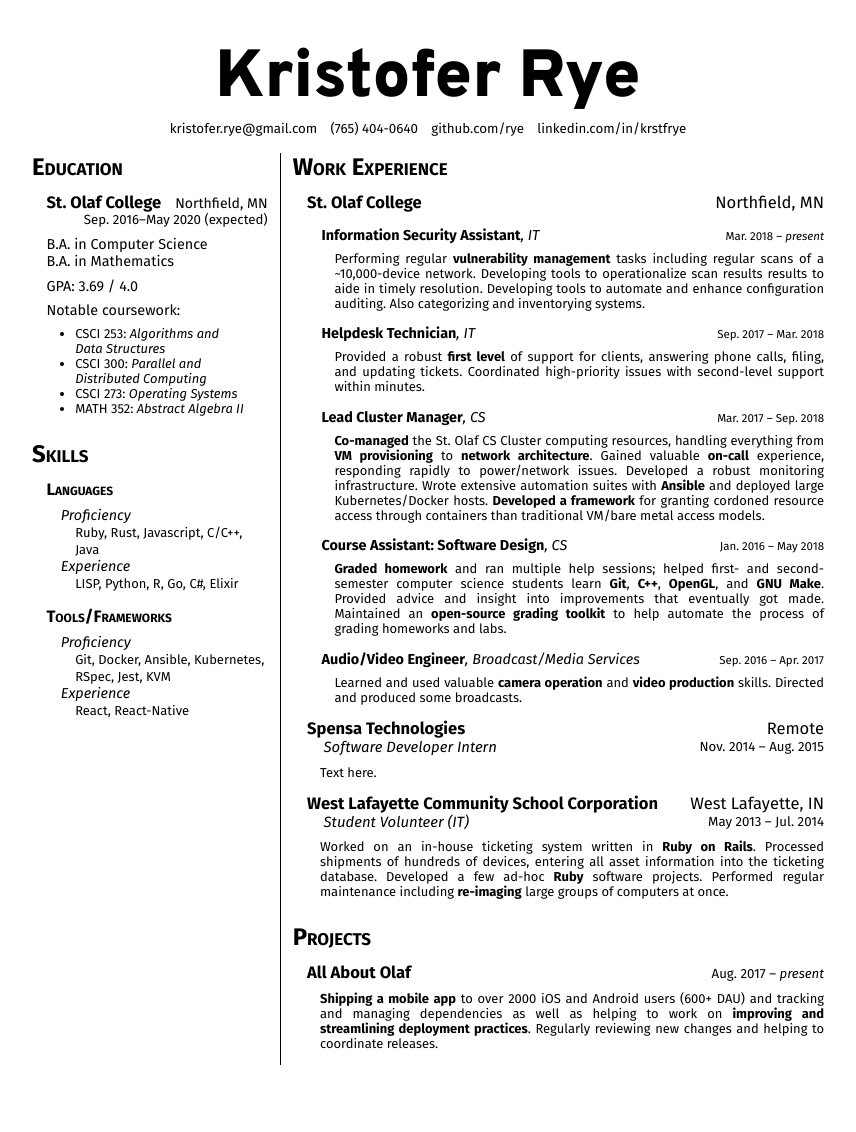
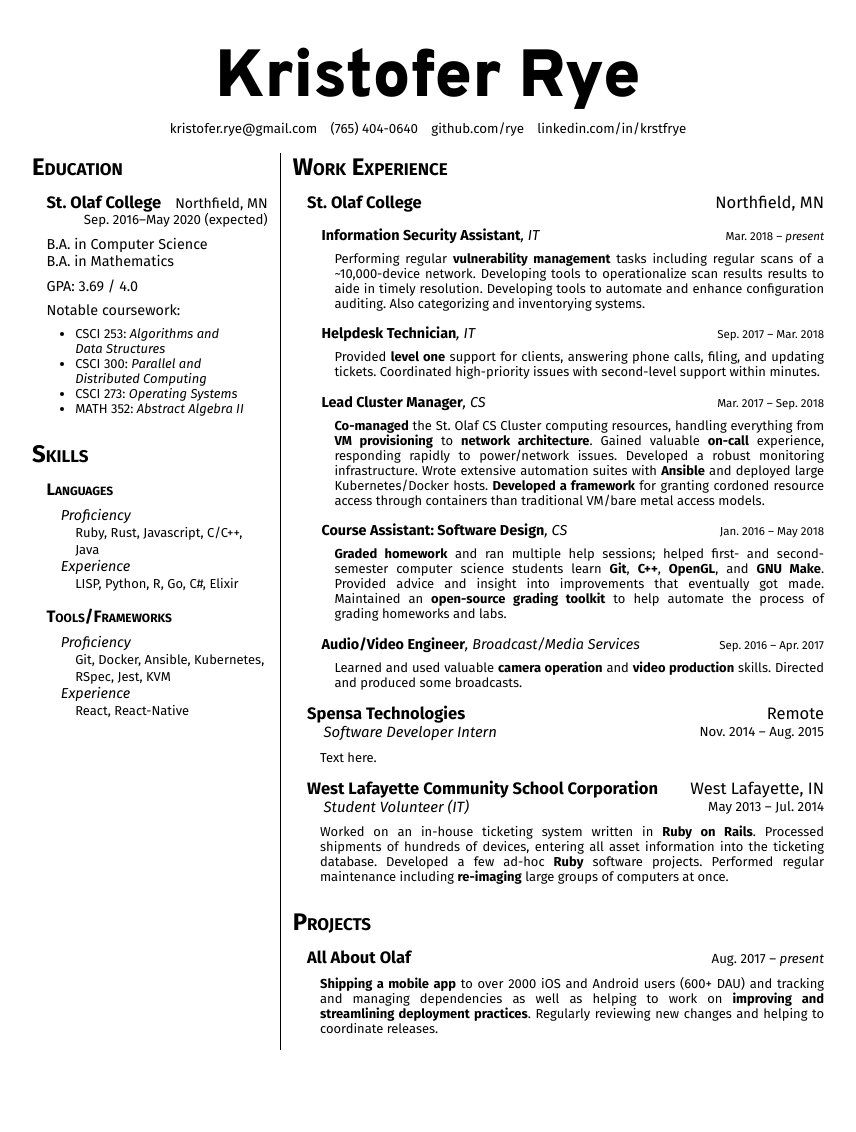
Before and after one commit to rye/krye.io, a Jekyll site: the page built from resume.html, in a window 1280 px wide. Shown: the whole page, without its empty margins (212-1068 px from the left). Built offline with Jekyll 4.4.1, drawn with Linux system fonts in a browser that asks for light colours.

Commit message:
resume: Update helpdesk description
Signed-off-by: Kristofer Rye <kristofer.rye@gmail.com>

```diff
--- a/resume.html
+++ b/resume.html
@@ -162,7 +162,7 @@ title: 'Resume | Kristofer Rye'
 				</header>
 
 				<main>
-					Provided a robust <strong>first level</strong> of support for clients, answering phone calls, filing, and updating tickets.
+					Provided <strong>level one</strong> support for clients, answering phone calls, filing, and updating tickets.
 					Coordinated high-priority issues with second-level support within minutes.
 				</main>
 			</section>
```
